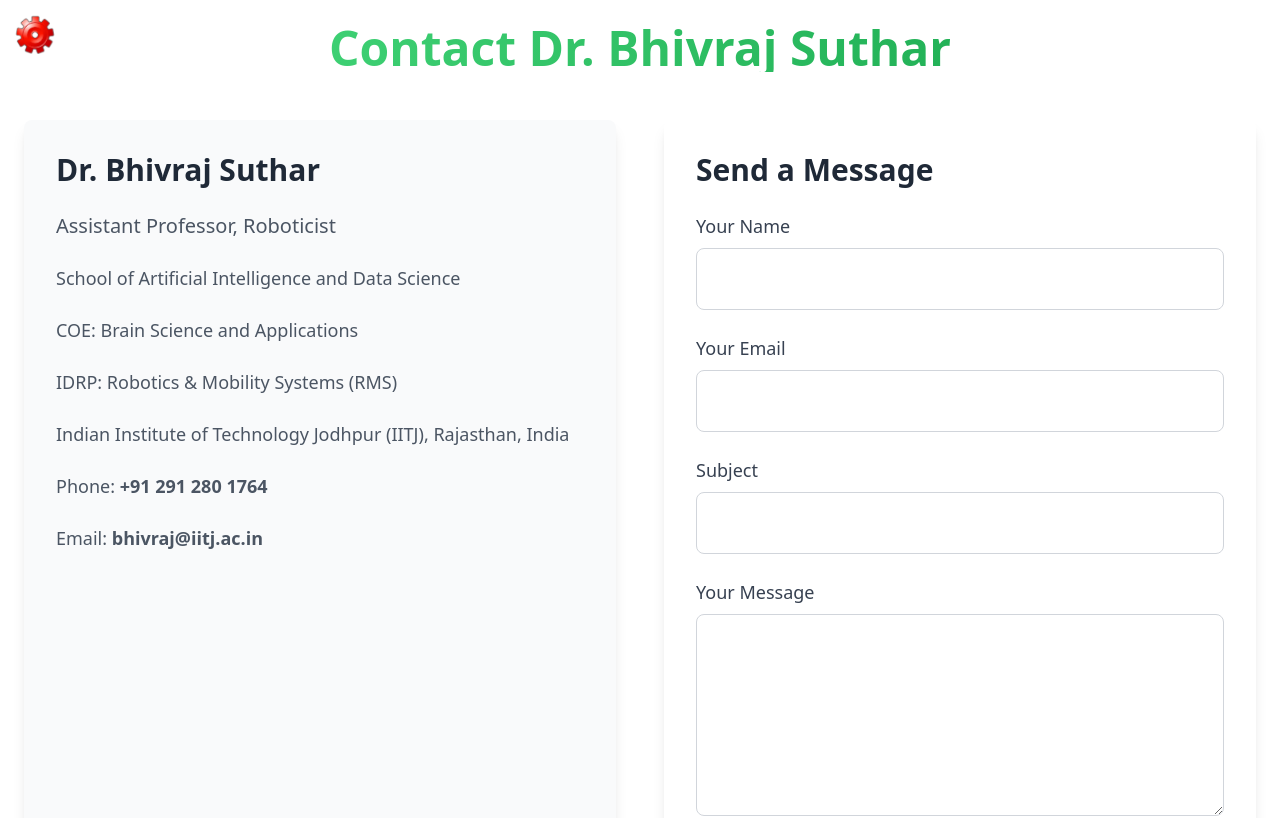
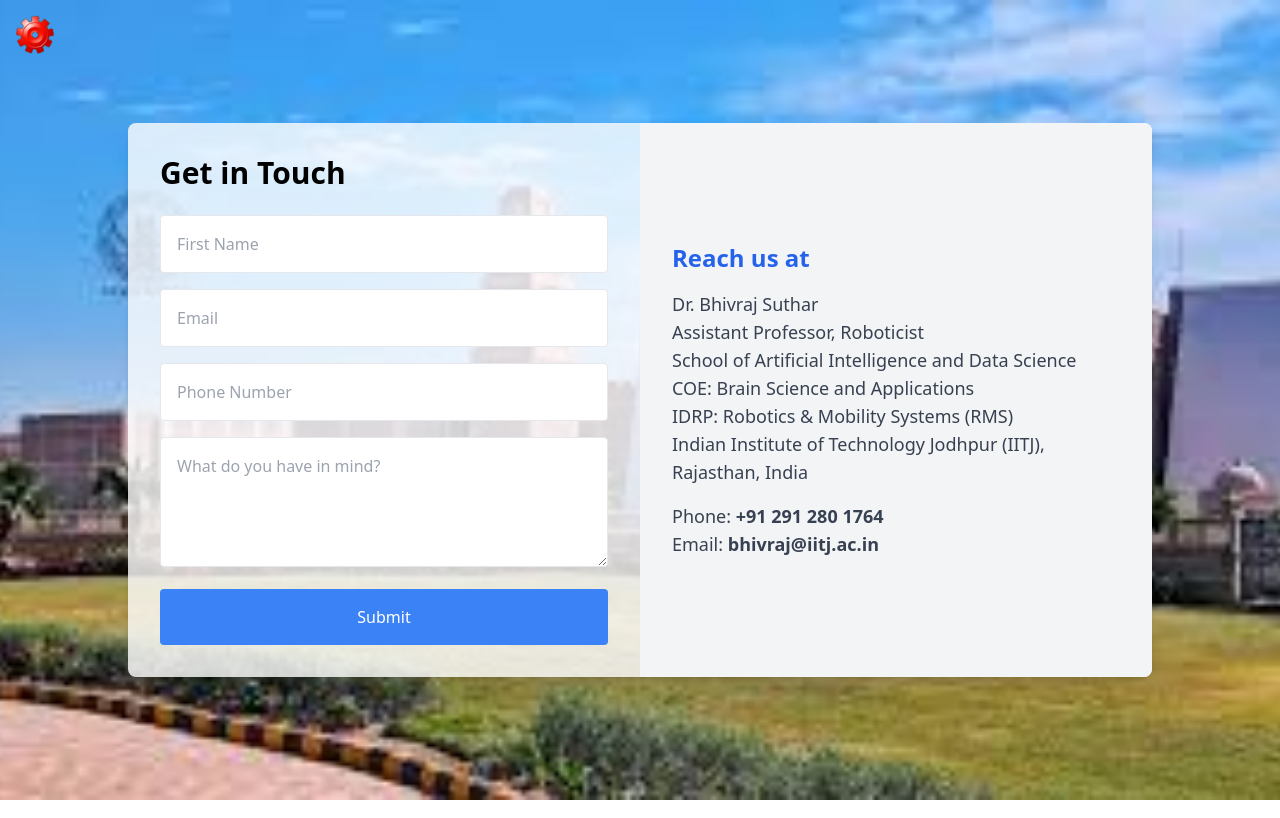
Before and after one commit to virend3rp/DC-website, a Next.js app: page /Contact in a window 1280 px wide. Shown: the top 818 px of the page. Built offline with nearby package versions, Linux system fonts and the light colour scheme.

Commit message:
uiContactPage

```diff
--- a/src/app/Contact/page.tsx
+++ b/src/app/Contact/page.tsx
@@ -1,4 +1,4 @@
-"use client"
+"use client";
 import React, { useState } from "react";
 import { motion } from "framer-motion";
 
@@ -6,150 +6,116 @@ const ContactPage: React.FC = () => {
   const [formData, setFormData] = useState({
     name: "",
     email: "",
-    subject: "",
+    phone: "",
     message: "",
   });
 
-  const [formStatus, setFormStatus] = useState<"idle" | "sending" | "sent" | "error">("idle");
-
-  const handleInputChange = (e: React.ChangeEvent<HTMLInputElement | HTMLTextAreaElement>) => {
+  const handleInputChange = (
+    e: React.ChangeEvent<HTMLInputElement | HTMLTextAreaElement>
+  ) => {
     const { name, value } = e.target;
     setFormData({ ...formData, [name]: value });
   };
 
   const handleSubmit = async (e: React.FormEvent) => {
     e.preventDefault();
-    setFormStatus("sending");
-
-    // Simulate sending the form data
-    setTimeout(() => {
-      setFormStatus("sent");
-      setFormData({ name: "", email: "", subject: "", message: "" });
-    }, 2000);
+    console.log("Form submitted", formData);
+    setFormData({ name: "", email: "", phone: "", message: "" });
   };
 
   return (
-    <motion.div
-      className="container mx-auto p-6 space-y-12 bg-white"
-      initial={{ opacity: 0 }}
-      animate={{ opacity: 1 }}
-      transition={{ duration: 1 }}
+    <div
+      className="flex justify-center items-center min-h-screen bg-gray-100"
+      style={{
+        backgroundImage: 'url("/iitj.jpeg")',
+        backgroundSize: "cover",
+        backgroundPosition: "center",
+        backgroundRepeat: "no-repeat",
+      }}
     >
-      <motion.h1
-        className="text-5xl font-extrabold text-transparent bg-clip-text bg-gradient-to-r from-green-400 to-green-600 text-center mb-12"
-        initial={{ opacity: 0, y: -100 }}
-        animate={{ opacity: 1, y: 0 }}
-        transition={{ duration: 1, type: "spring", stiffness: 100 }}
+      <div
+        className="flex flex-col md:flex-row shadow-lg rounded-lg overflow-hidden w-full max-w-5xl"
+        style={{ backgroundColor: "rgba(255, 255, 255, 0.8)" }}
       >
-        Contact Dr. Bhivraj Suthar
-      </motion.h1>
 
-      <div className="grid grid-cols-1 md:grid-cols-2 gap-12">
-        {/* Dr. Bhivraj Suthar Information Section */}
-        <motion.div
-          className="bg-gray-50 p-8 rounded-lg shadow-lg space-y-6"
-          initial={{ opacity: 0 }}
-          animate={{ opacity: 1 }}
-          transition={{ duration: 1 }}
-        >
-          <h2 className="text-3xl font-semibold text-gray-800">Dr. Bhivraj Suthar</h2>
-          <p className="text-xl text-gray-600">Assistant Professor, Roboticist</p>
-          <p className="text-lg text-gray-600">School of Artificial Intelligence and Data Science</p>
-          <p className="text-lg text-gray-600">COE: Brain Science and Applications</p>
-          <p className="text-lg text-gray-600">IDRP: Robotics & Mobility Systems (RMS)</p>
-          <p className="text-lg text-gray-600">Indian Institute of Technology Jodhpur (IITJ), Rajasthan, India</p>
-
-          <p className="mt-4 text-lg text-gray-600">Phone: <strong>+91 291 280 1764</strong></p>
-          <p className="text-lg text-gray-600">Email: <strong>bhivraj@iitj.ac.in</strong></p>
-        </motion.div>
-
-        {/* Contact Form Section */}
-        <motion.div
-          className="bg-white p-8 rounded-lg shadow-lg space-y-6"
-          initial={{ opacity: 0 }}
-          animate={{ opacity: 1 }}
-          transition={{ duration: 1, delay: 0.5 }}
-        >
-          <h2 className="text-3xl font-semibold text-gray-800">Send a Message</h2>
-          <form onSubmit={handleSubmit} className="space-y-6">
-            <div>
-              <label htmlFor="name" className="text-lg font-medium text-gray-700">
-                Your Name
-              </label>
+        {/* Form Section */}
+        <div className="w-full md:w-1/2 p-8">
+          <h2 className="text-3xl font-bold mb-6">Get in Touch</h2>
+          <form onSubmit={handleSubmit} className="space-y-4">
             <input
               type="text"
-                id="name"
               name="name"
               value={formData.name}
               onChange={handleInputChange}
-                className="w-full p-4 border border-gray-300 rounded-lg mt-2 text-lg"
+              placeholder="First Name"
+              className="w-full p-4 border rounded"
               required
             />
-            </div>
-
-            <div>
-              <label htmlFor="email" className="text-lg font-medium text-gray-700">
-                Your Email
-              </label>
             <input
               type="email"
-                id="email"
               name="email"
               value={formData.email}
               onChange={handleInputChange}
-                className="w-full p-4 border border-gray-300 rounded-lg mt-2 text-lg"
+              placeholder="Email"
+              className="w-full p-4 border rounded"
               required
             />
-            </div>
-
-            <div>
-              <label htmlFor="subject" className="text-lg font-medium text-gray-700">
-                Subject
-              </label>
             <input
               type="text"
-                id="subject"
-                name="subject"
-                value={formData.subject}
+              name="phone"
+              value={formData.phone}
               onChange={handleInputChange}
-                className="w-full p-4 border border-gray-300 rounded-lg mt-2 text-lg"
+              placeholder="Phone Number"
+              className="w-full p-4 border rounded"
               required
             />
-            </div>
-
-            <div>
-              <label htmlFor="message" className="text-lg font-medium text-gray-700">
-                Your Message
-              </label>
             <textarea
-                id="message"
               name="message"
               value={formData.message}
               onChange={handleInputChange}
-                className="w-full p-4 border border-gray-300 rounded-lg mt-2 text-lg"
-                rows={6}
+              placeholder="What do you have in mind?"
+              className="w-full p-4 border rounded"
+              rows={4}
               required
             ></textarea>
-            </div>
-
             <button
               type="submit"
-              className="w-full py-3 bg-green-500 text-white font-semibold text-lg rounded-lg hover:bg-green-600 transition-all"
+              className="w-full bg-blue-500 text-white p-4 rounded hover:bg-blue-600"
             >
-              {formStatus === "sending" ? "Sending..." : "Send Message"}
+              Submit
             </button>
-
-            {formStatus === "sent" && (
-              <p className="mt-4 text-green-500 text-center text-lg">Your message has been sent successfully!</p>
-            )}
-
-            {formStatus === "error" && (
-              <p className="mt-4 text-red-500 text-center text-lg">Something went wrong. Please try again later.</p>
-            )}
           </form>
-        </motion.div>
         </div>
-    </motion.div>
+        {/* Address Section */}
+        <div className="w-full md:w-1/2 p-8 bg-gray-100 flex flex-col justify-center">
+          <h2 className="text-2xl font-semibold text-blue-600 mb-4">
+            Reach us at
+          </h2>
+          <p className="text-gray-700 text-lg">Dr. Bhivraj Suthar</p>
+          <p className="text-gray-700 text-lg">
+            Assistant Professor, Roboticist
+          </p>
+          <p className="text-gray-700 text-lg">
+            School of Artificial Intelligence and Data Science
+          </p>
+          <p className="text-gray-700 text-lg">
+            COE: Brain Science and Applications
+          </p>
+          <p className="text-gray-700 text-lg">
+            IDRP: Robotics & Mobility Systems (RMS)
+          </p>
+          <p className="text-gray-700 text-lg">
+            Indian Institute of Technology Jodhpur (IITJ), Rajasthan, India
+          </p>
+          <p className="text-gray-700 text-lg mt-4">
+            Phone: <strong>+91 291 280 1764</strong>
+          </p>
+          <p className="text-gray-700 text-lg">
+            Email: <strong>bhivraj@iitj.ac.in</strong>
+          </p>
+        </div>
+      </div>
+    </div>
   );
 };
 
```
Also changed, not shown: public/iitj.jpeg (added), src/components/SideButton.tsx (line endings or trailing spaces). Lines whose indentation alone changed are shown as unchanged.
